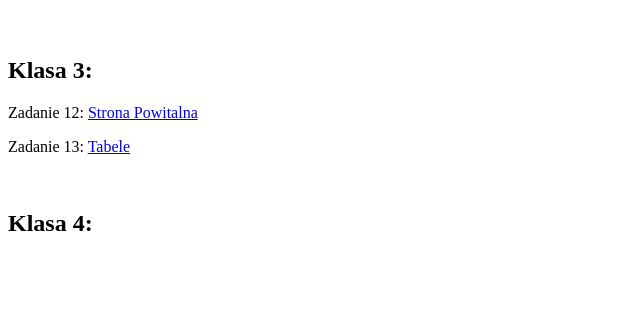
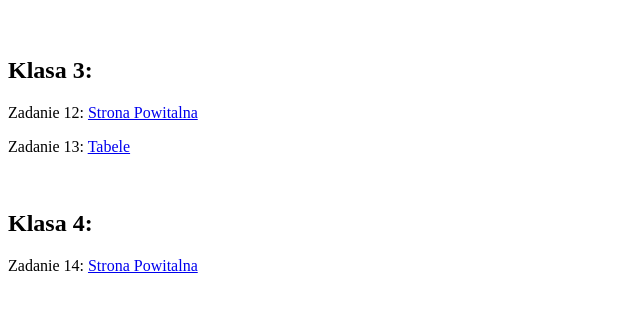
Before and after one commit to Spidereq/zadania, a plain HTML site: page index.html in a window 1280 px wide. Shown: the part 61-370 px from the top of the page, without its empty margins (0-640 px from the left). Drawn offline with Linux system fonts and the light colour scheme.

Commit message:
Update index.html

```diff
--- a/index.html
+++ b/index.html
@@ -18,5 +18,10 @@
     </p>
     <br>
     <h2>Klasa 4: </h2>
+	<p>
+        Zadanie 14:
+        <a href="https://spidereq.github.io/Strona/">Strona Powitalna</a>
+    </p>
 </body>
+
 </html>
```
